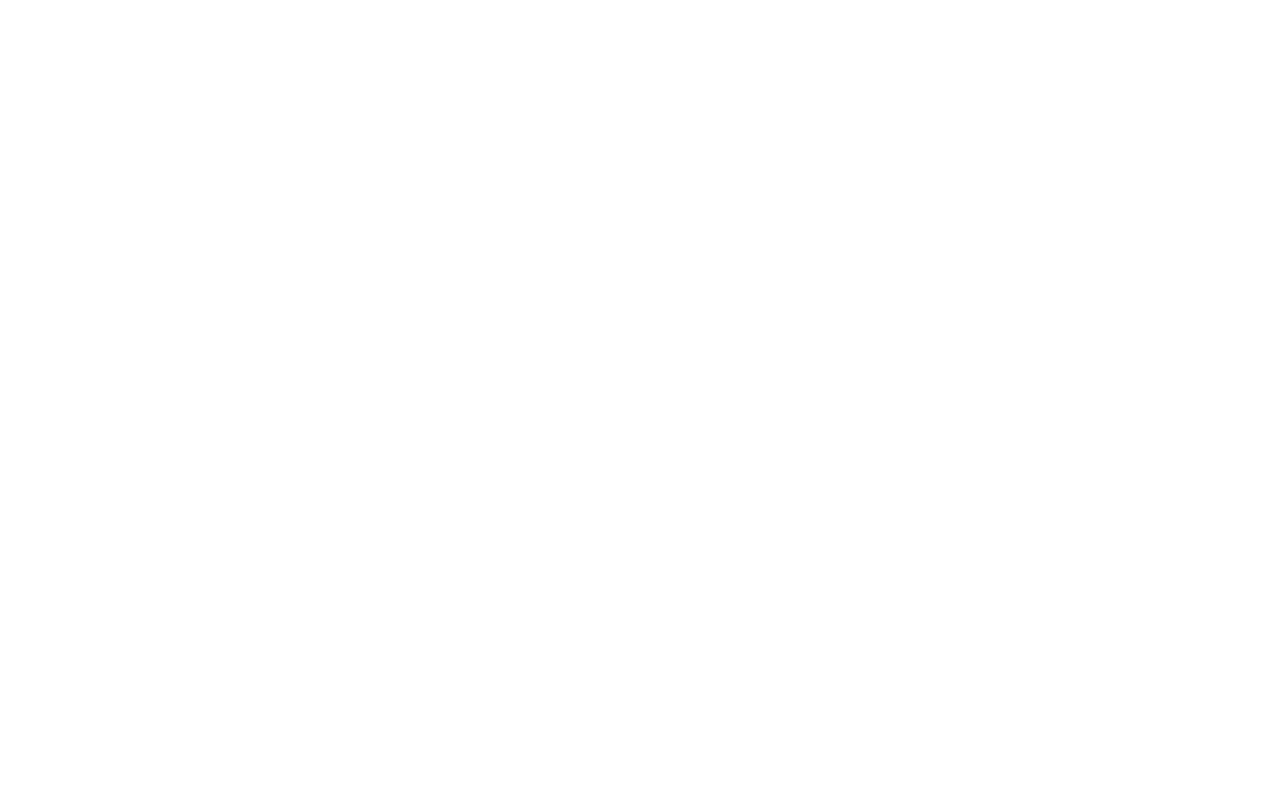
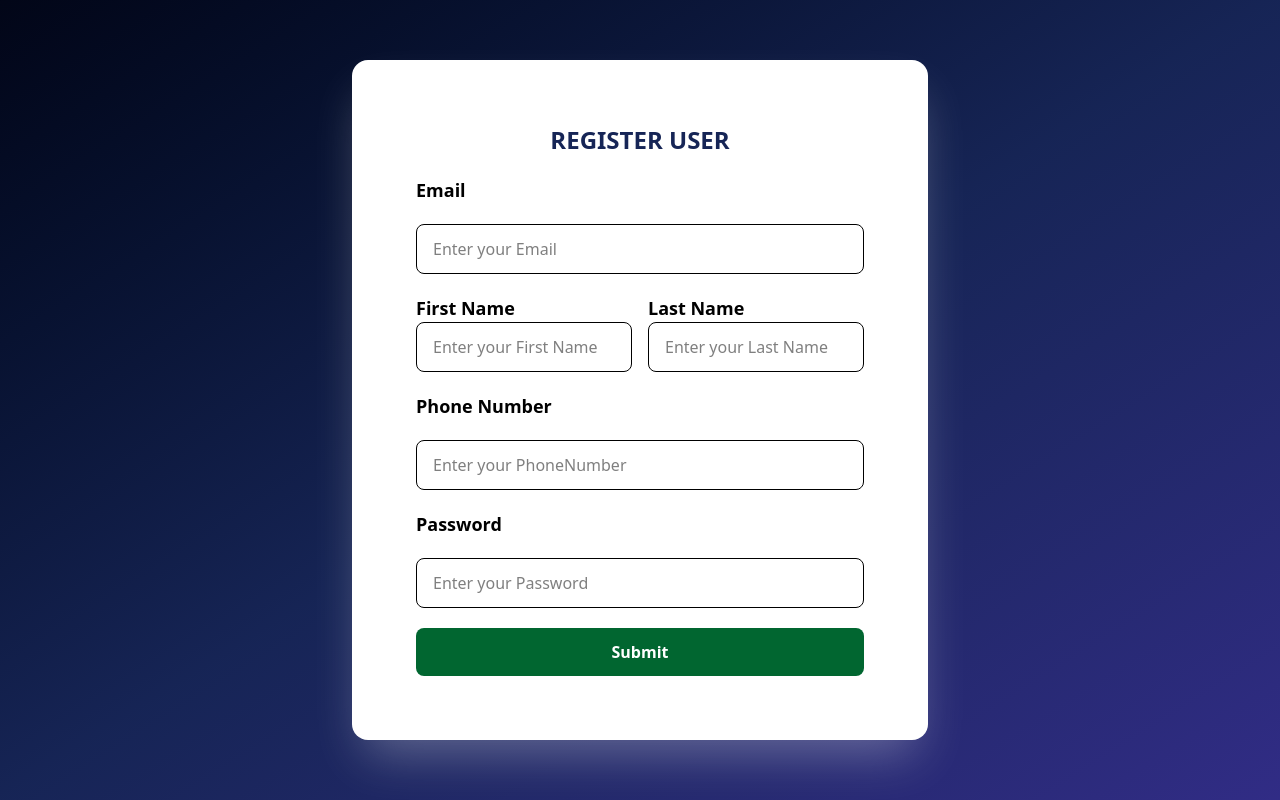
Before and after one commit to SivaKavindraTamilselvan/CapstoneProject, an Angular app in the folder MainFrontend/Ecommerce/: page /register in a window 1280 px wide. Before the commit this address led to /. Built offline with nearby package versions, Linux system fonts and the light colour scheme.

Commit message:
added the register page

```diff
--- a/MainFrontend/Ecommerce/src/app/app.routes.ts
+++ b/MainFrontend/Ecommerce/src/app/app.routes.ts
@@ -1,6 +1,8 @@
 import { Routes } from '@angular/router';
 import { Login } from './login/login';
+import { Register } from './register/register';
 
 export const routes: Routes = [
-    { path: '', component: Login }
+    { path: '', component: Login },
+    { path: 'register', component: Register }
 ];
--- a/MainFrontend/Ecommerce/src/app/register/register.html
+++ b/MainFrontend/Ecommerce/src/app/register/register.html
@@ -1 +1,35 @@
-<p>register works!</p>
+<section
+    class="min-h-screen bg-gradient-to-br from-slate-950 via-blue-950 to-indigo-900 flex justify-center items-center">
+    <div class="bg-white p-16 rounded-2xl shadow-2xl shadow-white/30 max-w-xl w-full space-y-5">
+        <h1 class="text-blue-950 font-extrabold text-center text-2xl">REGISTER USER</h1>
+        @if(errorMessage())
+        {
+        <div class="bg-red-600 px-4 py-3 rounded-sm text-white text-center font-bold"> {{errorMessage()}} </div>
+        }
+        <form (ngSubmit)="handleRegisterClick()" class="flex flex-col space-y-5">
+            <label class="font-bold text-lg">Email</label>
+            <input type="email" placeholder="Enter your Email" [formField]="registerForm.email"
+                class="w-full border rounded-lg px-4 py-3 outline-none focus:ring-2 focus:ring-blue-700 focus:border-transparent transition" />
+            <div class="flex max-w-lg gap-4">
+                <div class="flex-1">
+                    <label class="font-bold text-lg">First Name</label>
+                    <input placeholder="Enter your First Name" [formField]="registerForm.firstName"
+                        class="w-full border rounded-lg px-4 py-3 outline-none focus:ring-2 focus:ring-blue-700 focus:border-transparent transition" />
+                </div>
+                <div class="flex-1">
+                    <label class="font-bold text-lg">Last Name</label>
+                    <input placeholder="Enter your Last Name" [formField]="registerForm.lastName"
+                        class="w-full border rounded-lg px-4 py-3 outline-none focus:ring-2 focus:ring-blue-700 focus:border-transparent transition" />
+                </div>
+            </div>
+            <label class="font-bold text-lg">Phone Number</label>
+            <input type="text" placeholder="Enter your PhoneNumber" [formField]="registerForm.phoneNumber"
+                class="w-full border rounded-lg px-4 py-3 outline-none focus:ring-2 focus:ring-blue-700 focus:border-transparent transition" />
+
+            <label class="font-bold text-lg">Password</label>
+            <input type="password" placeholder="Enter your Password" [formField]="registerForm.password"
+                class="w-full border rounded-lg px-4 py-3 outline-none focus:ring-2 focus:ring-blue-700 focus:border-transparent transition" />
+            <button type="submit" class="bg-green-800 text-white font-bold px-4 py-3 rounded-lg cursor-pointer hover:bg-green-900">Submit</button>
+        </form>
+    </div>
+</section>
--- a/MainFrontend/Ecommerce/src/app/register/register.ts
+++ b/MainFrontend/Ecommerce/src/app/register/register.ts
@@ -1,9 +1,62 @@
-import { Component } from '@angular/core';
+import { Component, signal } from '@angular/core';
+import { RegisterModel } from '../models/register-user.model';
+import { AuthService } from '../services/auth.Service';
+import { Router } from '@angular/router';
+import { FormsModule, ReactiveFormsModule } from '@angular/forms';
+import { FormField, email, form, pattern, required } from '@angular/forms/signals';
 
 @Component({
   selector: 'app-register',
-  imports: [],
+  imports: [FormsModule, FormField, ReactiveFormsModule],
   templateUrl: './register.html',
   styleUrl: './register.css',
 })
-export class Register {}
+export class Register {
+  errorMessage = signal<string | null>(null);
+  registerModel = signal(new RegisterModel());
+  progress = signal(false);
+  constructor(private router: Router, private authService: AuthService) {
+
+  }
+  registerForm = form(this.registerModel, (path) => {
+    required(path.email, { message: "Enter The Email" })
+    required(path.firstName, { message: "Enter The FirstName" })
+    required(path.lastName, { message: "Enter The Last Name" })
+    required(path.phoneNumber, { message: "Enter The Phone Number" })
+    required(path.password, { message: "Enter The Password" })
+    email(path.email, { message: "Enter Valid Email Address" })
+    pattern(path.phoneNumber, /^[1-9]{1}[0-9]{9}$/, { message: "Enter Valid Phone Number" })
+    pattern(path.password, /^(?=.*[A-Z])(?=.*[a-z])(?=.*\d)(?=.*[@$!%*?&])[A-Za-z\d@$!%*?&]{8,12}$/, { message: "Password must contains 8-12 characters,uppercase,lowercase,symbols and number" })
+  })
+  handleRegisterClick() {
+    if (this.registerForm().invalid()) {
+      alert("Enter Proper Details");
+      return;
+    }
+    this.progress.set(true);
+    this.authService.registerUserAPICall(this.registerModel()).subscribe({
+      next: (response: any) => {
+        alert("Registration Successfull");
+        this.progress.set(false);
+      },
+      error: (error) => {
+        console.error(error);
+        this.progress.set(false);
+        this.errorMessage.set(null);
+        if (error.status == 401) {
+          this.errorMessage.set("Invalid Email or Password");
+        }
+        else if (error.status === 400 && error.error?.errors) {
+          const messages = Object.values(error.error.errors)
+            .flat()
+            .join(", ");
+
+          this.errorMessage.set(messages);
+        }
+        else {
+          this.errorMessage.set("Something went wrong. Please try again.")
+        }
+      }
+    })
+  }
+}
--- a/MainFrontend/Ecommerce/src/app/services/auth.Service.ts
+++ b/MainFrontend/Ecommerce/src/app/services/auth.Service.ts
@@ -2,6 +2,7 @@ import { HttpClient } from "@angular/common/http";
 import { Injectable } from "@angular/core";
 import { LoginModel } from "../models/login.model";
 import { BaseURL } from "../environment";
+import { RegisterModel } from "../models/register-user.model";
 
 @Injectable({
     providedIn: 'root'
@@ -14,4 +15,8 @@ export class AuthService {
         let url = BaseURL + "/Authentication/Login";
         return this.http.post(url,loginModel);
     }
+    public registerUserAPICall(registerModel : RegisterModel){
+        let url = BaseURL + "/Authentication/Register";
+        return this.http.post(url,registerModel);
+    }
 }
```
Also changed, not shown: 1 other file (tests, documents, lock files or other folders).
